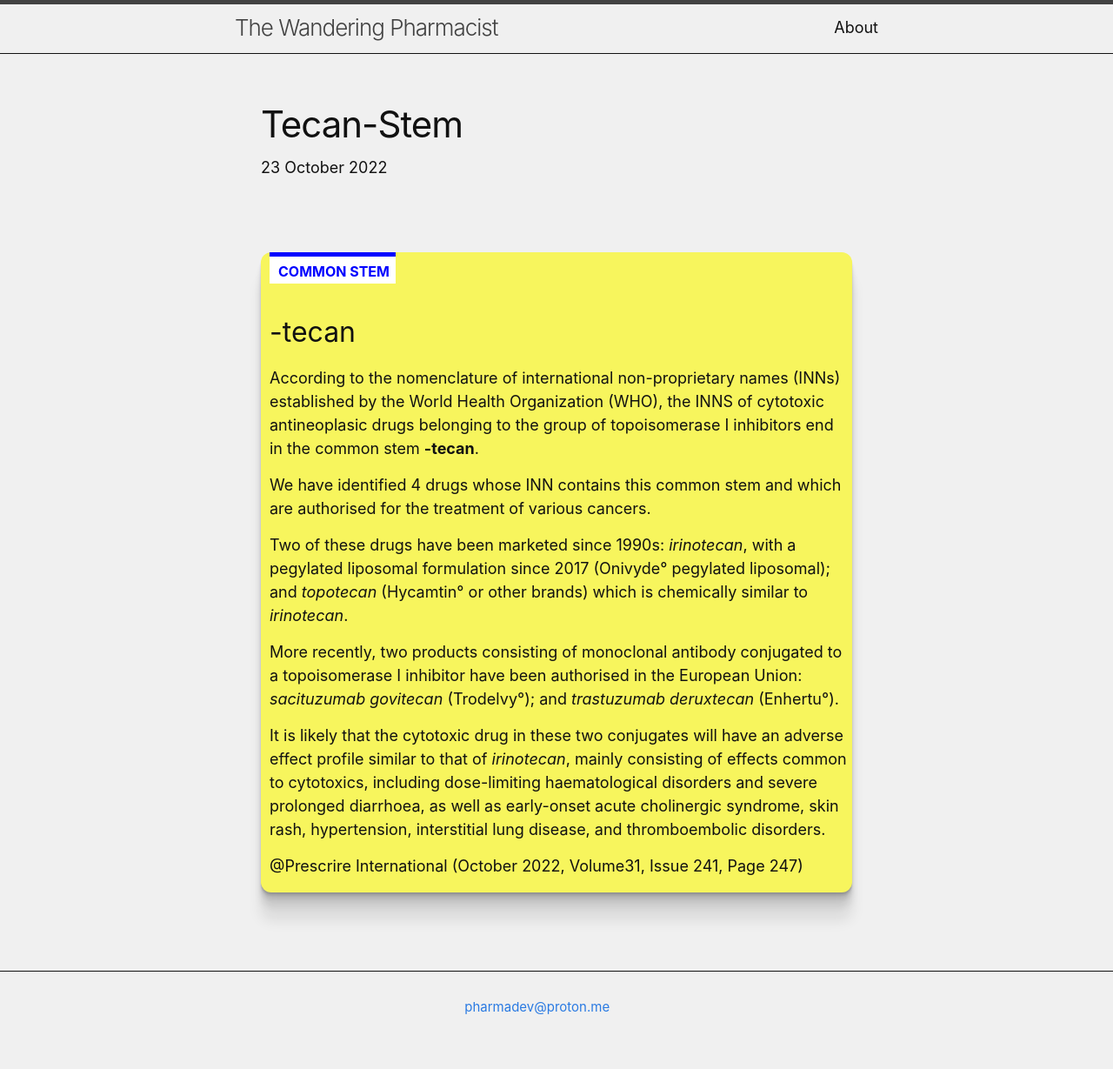
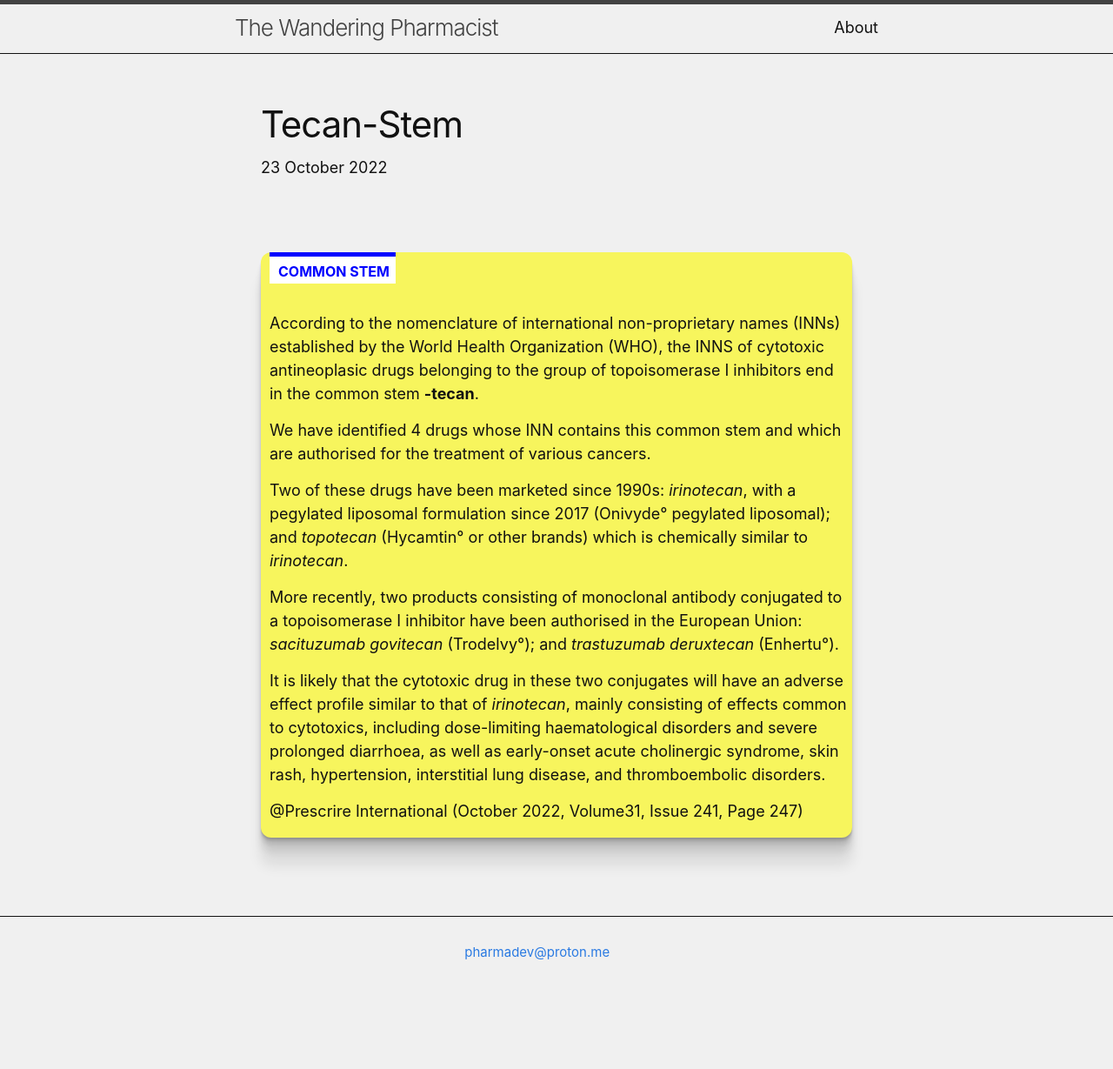
Before and after one commit to CMagnac/CMagnac-first-blog, a Jekyll site: the page built from _posts/2022-10-23-tecan-stem.md, in a window 1280 px wide. Shown: the whole page at 87% size. Built offline with Jekyll 4.4.1, drawn with Linux system fonts in a browser that asks for light colours; after the commit the page ends 1166 px from its top, so only the background shows below that.

Commit message:
format layout and delete unsufull H2 title in post-common-stem, update post name and format post cef stem

```diff
--- a/_layouts/default.html
+++ b/_layouts/default.html
@@ -7,8 +7,7 @@
     <main class="page-content" aria-label="Content">
         <div class="wrapper">
             <div class="home">
-                {{content}}
-
+                {{ content }}
             </div>
     </main>
     {% include footer.html %}
--- a/_layouts/home.html
+++ b/_layouts/home.html
@@ -1,21 +1,19 @@
 ---
 layout: default
 ---
-<h1>{{page.title}}</h1>
+<h1>{{ page.title }}</h1>
 <main class="page-content" aria-label="Content">
   <div class="wrapper">
     <div class="home">
       {% for post in site.posts %}
       <ul class="post-list">
         <li>
-
           <a class="post-link" href="{{post.url}}">
-            {{post.title}}
+            {{ post.title }}
           </a>
           <p class="post-link-date">| {{ post.date | date: "%Y-%m-%d" }} |</p>
         </li>
       </ul>
       {% endfor %}
-
     </div>
 </main>
--- a/_layouts/page.html
+++ b/_layouts/page.html
@@ -2,13 +2,10 @@
 layout: default
 ---
 <article class="post">
-
   <header class="post-header">
     <h1 class="post-title">{{ page.title | escape }}</h1>
   </header>
-
   <div class="post-content">
     {{ content }}
   </div>
-
 </article>
--- a/_layouts/post-common-stem.html
+++ b/_layouts/post-common-stem.html
@@ -5,7 +5,6 @@ layout: post
     <div class="common-stem-main-title">COMMON STEM</div>
     <br>
     <div class="common-stem-text">
-        <h2>-tecan</h2>
-        {{content}}
+        {{ content }}
     </div>
 </div>
```
Also changed, not shown: _layouts/post.html (+3 -8 lines), _posts/2022-11-29-cef-stem.md (+1 -1 lines), _posts/2022-10-23-tecan-stem.md (renamed from _posts/2022-10-23-tecan.md).
